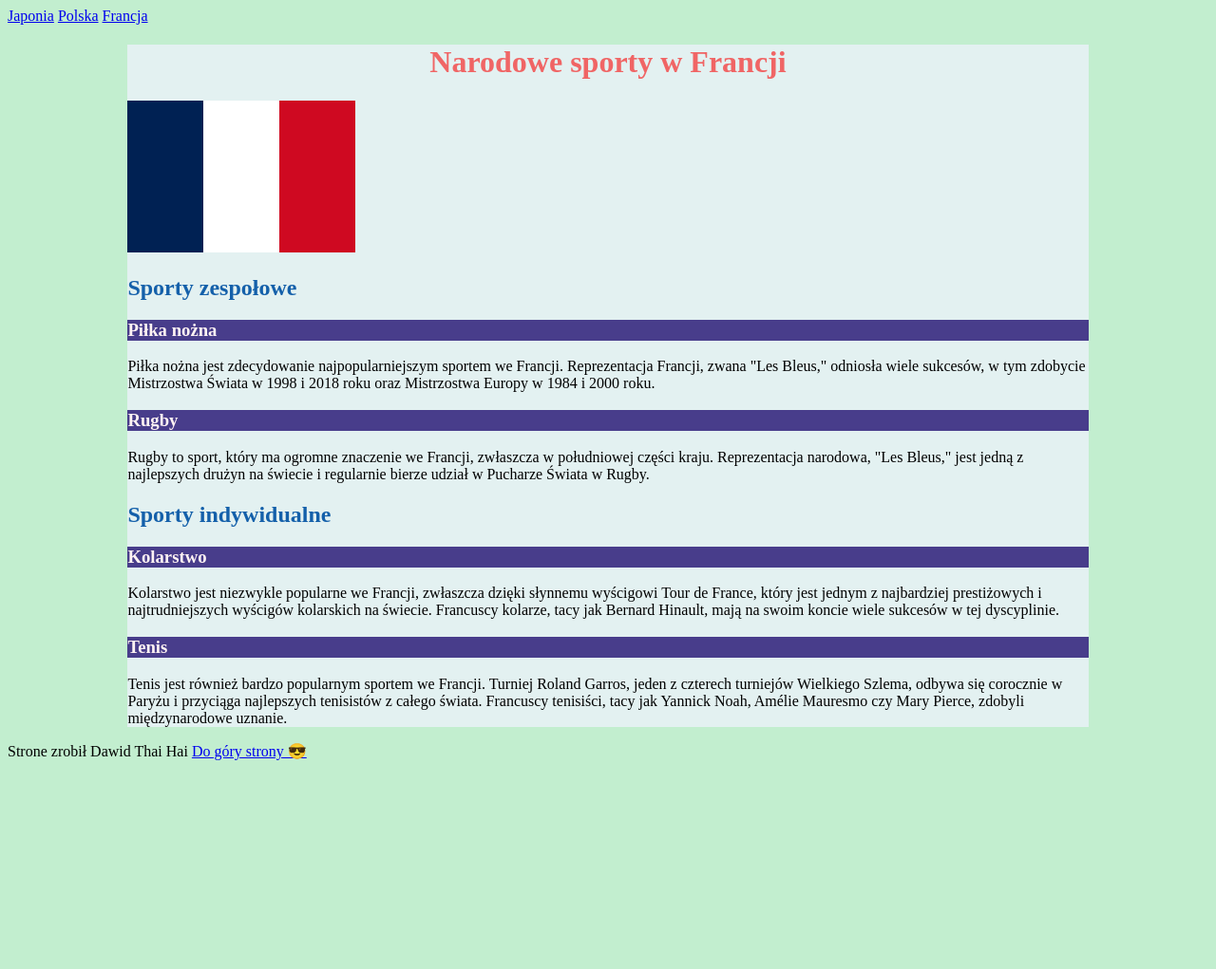
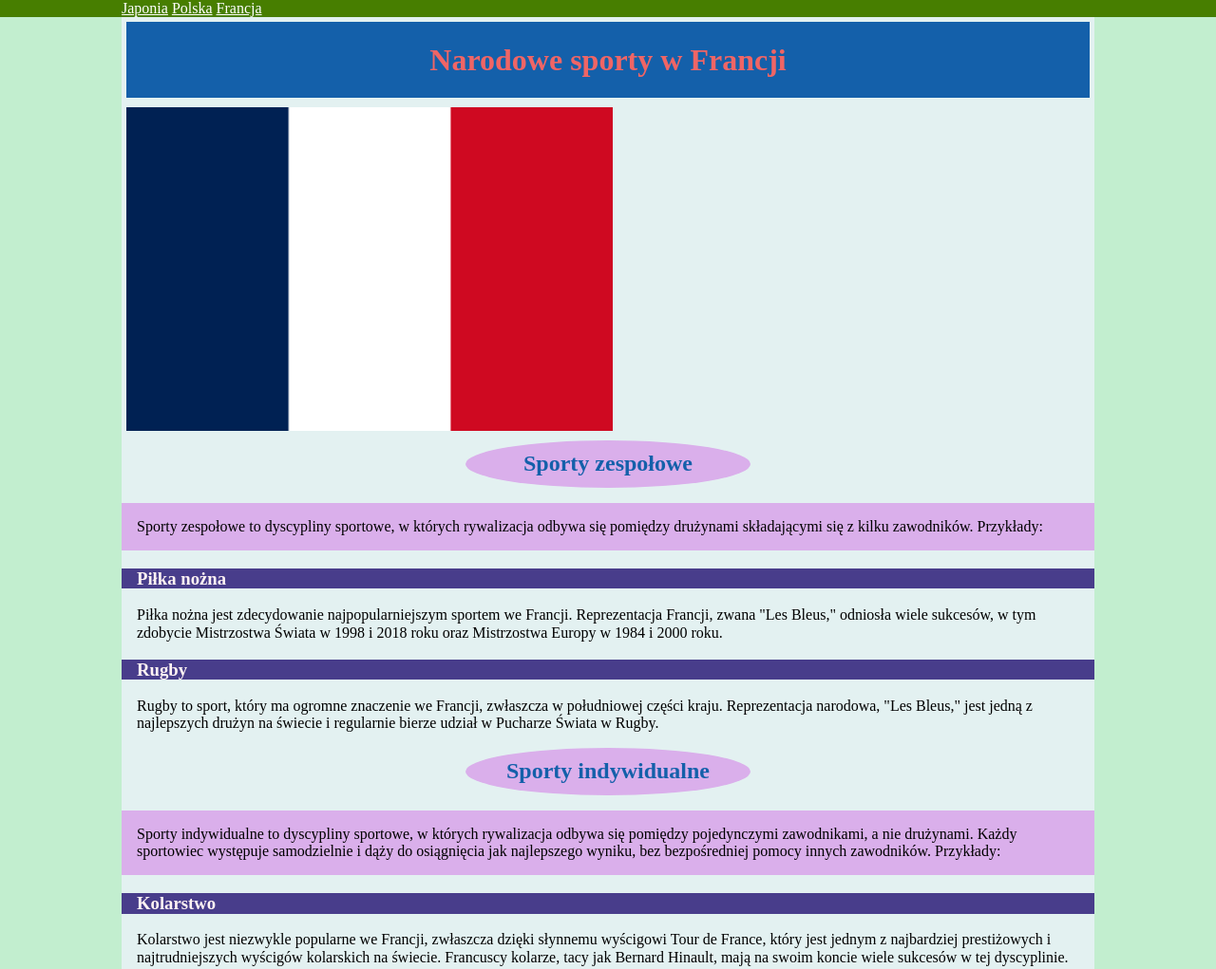
Before and after one commit to Qkari17/Strona_sport, a plain HTML site: page narodowe_sporty_francja.html in a window 1280 px wide. Shown: the top 1021 px of the page at 95% size. Before the commit the page ends 817 px from the top, so only its background shows below. Drawn offline with Linux system fonts and the light colour scheme.

```diff
--- a/main.js
+++ b/main.js
@@ -10,3 +10,4 @@
 console.log(umineko)
 
 umineko.style.color = 'green'
+umineko.style.bottom = '0px'
--- a/narodowe_sporty_francja.html
+++ b/narodowe_sporty_francja.html
@@ -4,60 +4,79 @@
 <head>
     <meta charset="UTF-8">
     <meta name="viewport" content="width=device-width, initial-scale=1.0">
+    <title>Projekt1</title>
     <link href="style.css" rel="stylesheet" type="text/css">
+    <link href="normalize.css" rel="stylesheet" type="text/css">
 </head>
 
 <body>
-    <header>
-        <nav>
-            <a href="index.html">Japonia</a>
-            <a href="narodowe_sporty_polski.html">Polska</a>
-            <a href="narodowe_sporty_francja.html">Francja</a>
+    <header class="head">
+        <nav class="navigation">
+            <a href="index.html" class="navigation__link navigation__link--japan">Japonia</a>
+            <a href="narodowe_sporty_polski.html" class="navigation__link">Polska</a>
+            <a href="narodowe_sporty_francja.html" class="navigation__link">Francja</a>
         </nav>
     </header>
     <main>
         <header>
+            <div class="header">
             <h1>Narodowe sporty w Francji</h1>
-            <img src="Flag_of_France_(1794–1815,_1830–1974).svg.png" alt="flagaFrancji">
+            </div>
+            <img src="Flag_of_France_(1794–1815,_1830–1974).svg.png" alt="flagaFrancji" class="header__image">
         </header>
-        <section>
-            <h2>Sporty zespołowe</h2>
-            <article>
-                <h3 class="footBall">Piłka nożna</h3>
-                <p>Piłka nożna jest zdecydowanie najpopularniejszym sportem we Francji. Reprezentacja Francji, zwana
+        <section class="section">
+                <div class="section__header--box">
+                <h2 class="section__header">Sporty zespołowe</h2>
+                </div>
+            <p class="section__text">Sporty zespołowe to dyscypliny sportowe, w których rywalizacja odbywa się pomiędzy drużynami składającymi
+				się
+				z kilku zawodników. Przykłady:</p>
+            <article class="section__article">
+                <h3 class="section__article--header">Piłka nożna</h3>
+                <p class="section__article--text">Piłka nożna jest zdecydowanie najpopularniejszym sportem we Francji. Reprezentacja Francji, zwana
                     "Les Bleus," odniosła wiele sukcesów, w tym zdobycie Mistrzostwa Świata w 1998 i 2018 roku oraz
                     Mistrzostwa Europy w 1984 i 2000 roku.</p>
             </article>
-            <article>
-                <h3>Rugby</h3>
-                <p>Rugby to sport, który ma ogromne znaczenie we Francji, zwłaszcza w południowej części kraju.
+            <article class="section__article">
+                <h3 class="section__article--header">Rugby</h3>
+                <p class="section__article--text">Rugby to sport, który ma ogromne znaczenie we Francji, zwłaszcza w południowej części kraju.
                     Reprezentacja narodowa, "Les Bleus," jest jedną z najlepszych drużyn na świecie i regularnie bierze
                     udział w Pucharze Świata w Rugby.</p>
             </article>
         </section>
-        <section>
-            <h2>Sporty indywidualne</h2>
-            <article>
-                <h3>Kolarstwo</h3>
-                <p>Kolarstwo jest niezwykle popularne we Francji, zwłaszcza dzięki słynnemu wyścigowi Tour de France,
+        <section class="section">
+                <div class="section__header--box">
+                <h2 class="section__header">Sporty indywidualne</h2>
+                </div>
+            <p class="section__text">Sporty indywidualne to dyscypliny sportowe, w których rywalizacja odbywa się pomiędzy pojedynczymi
+				zawodnikami, a nie drużynami. Każdy sportowiec występuje samodzielnie i dąży do osiągnięcia jak
+				najlepszego
+				wyniku, bez bezpośredniej pomocy innych zawodników. Przykłady:</p>
+            <article class="section__article">
+                <h3 class="section__article--header">Kolarstwo</h3>
+                <p class="section__article--text">Kolarstwo jest niezwykle popularne we Francji, zwłaszcza dzięki słynnemu wyścigowi Tour de France,
                     który jest jednym z najbardziej prestiżowych i najtrudniejszych wyścigów kolarskich na świecie.
                     Francuscy kolarze, tacy jak Bernard Hinault, mają na swoim koncie wiele sukcesów w tej dyscyplinie.
                 </p>
             </article>
-            <article>
-                <h3>Tenis</h3>
-                <p>Tenis jest również bardzo popularnym sportem we Francji. Turniej Roland Garros, jeden z czterech
+            <article class="section__article">
+                <h3 class="section__article--header">Tenis</h3>
+                <p class="section__article--text bottom__text">Tenis jest również bardzo popularnym sportem we Francji. Turniej Roland Garros, jeden z czterech
                     turniejów Wielkiego Szlema, odbywa się corocznie w Paryżu i przyciąga najlepszych tenisistów z
                     całego świata. Francuscy tenisiści, tacy jak Yannick Noah, Amélie Mauresmo czy Mary Pierce, zdobyli
                     międzynarodowe uznanie.</p>
             </article>
+            <div class="box"> pudlo</div>
         </section>
 
 
     </main>
-    <footer>
-        <p>Strone zrobił Dawid Thai Hai <a href="#top"> Do góry strony 😎</a></p>
+    <div class="footer">
+    <footer class="footer__text">
+        Strone zrobił Dawid Thai Hai <a href="#top" class="footer_text_link"> Do góry strony 😎</a>
     </footer>
+    </div>
+    <script defer src="main.js"></script>
 </body>
 
 </html>
--- a/style.css
+++ b/style.css
@@ -33,7 +33,7 @@
     padding: 40px;
 }
 .Header__link{
-    color: inherit;
+    color:black
 }
 .header__image{
     width: 50%;
@@ -41,6 +41,7 @@
 }
 .navigation{
     background-color: rgb(71, 126, 0);
+
 }
 .navigation__link{
     color: #ffffffff;
@@ -52,15 +53,17 @@
 
 }
 .section__article--text{
-    margin: 5px
+    padding-left: 16px;
 }
 .footer{
     background-color: rgb(71, 126, 0);
     padding-bottom: 100px;
+
 }
 .footer__text{
     margin-left: 10%;
-    color:#fefefe
+    color:#fefefe;
+    padding-top: 16px;
 }
 .footer_text_link{
     color:inherit
@@ -84,4 +87,20 @@
 }
 .section__text{
     background-color: #daafeb;
+    padding: 16px;
 }
+.section__article--header{
+    padding-left: 16px;
+}
+.head{
+    position: sticky;
+    top: 0;
+}
+.umineko{
+    padding-bottom: 0px;
+    margin: 0px;
+}
+.bottom__text{
+    padding-bottom: 0px;
+    margin: 0px;
+}
```
Also changed, not shown: index.html (+9 -9 lines), narodowe_sporty_polski.html (+10 -10 lines).
